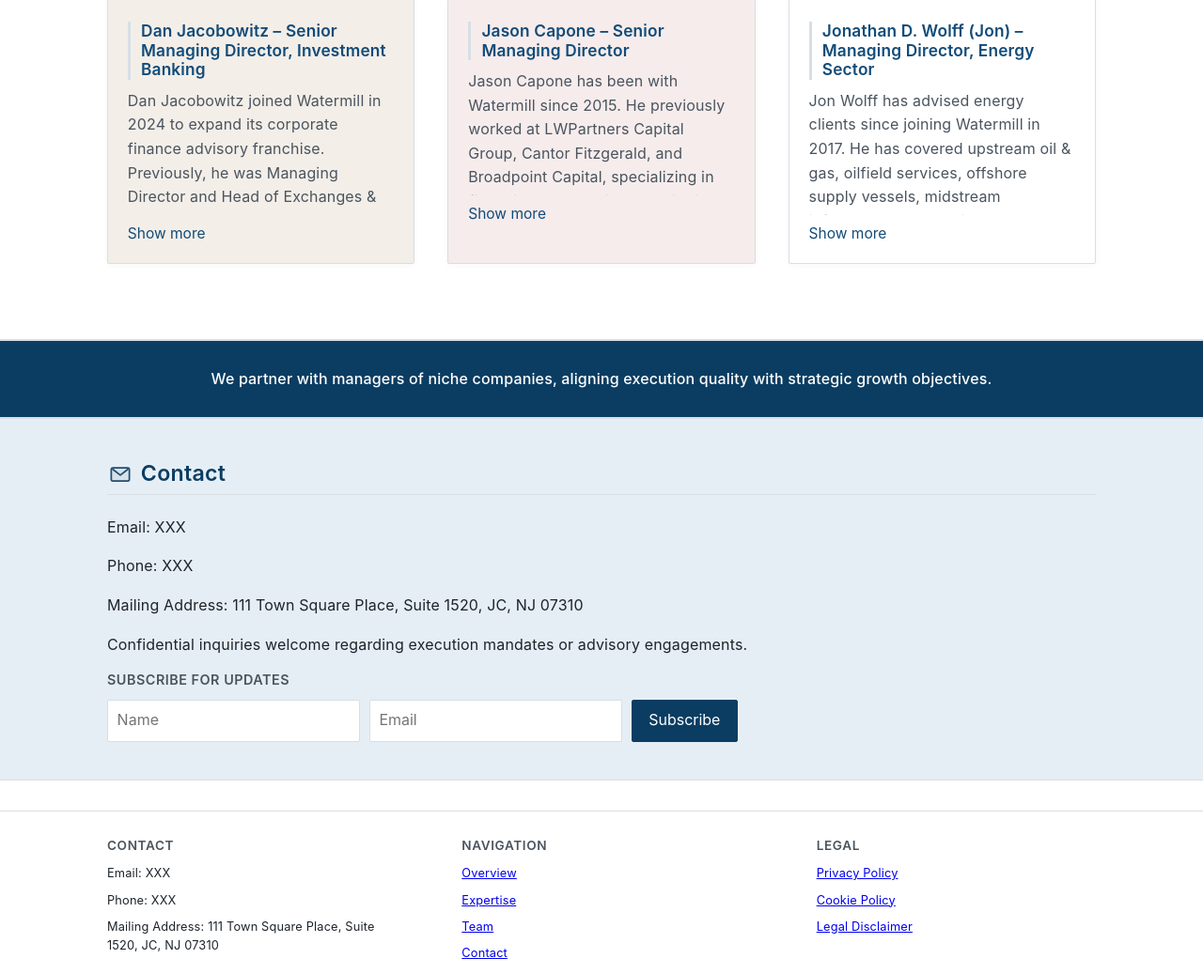
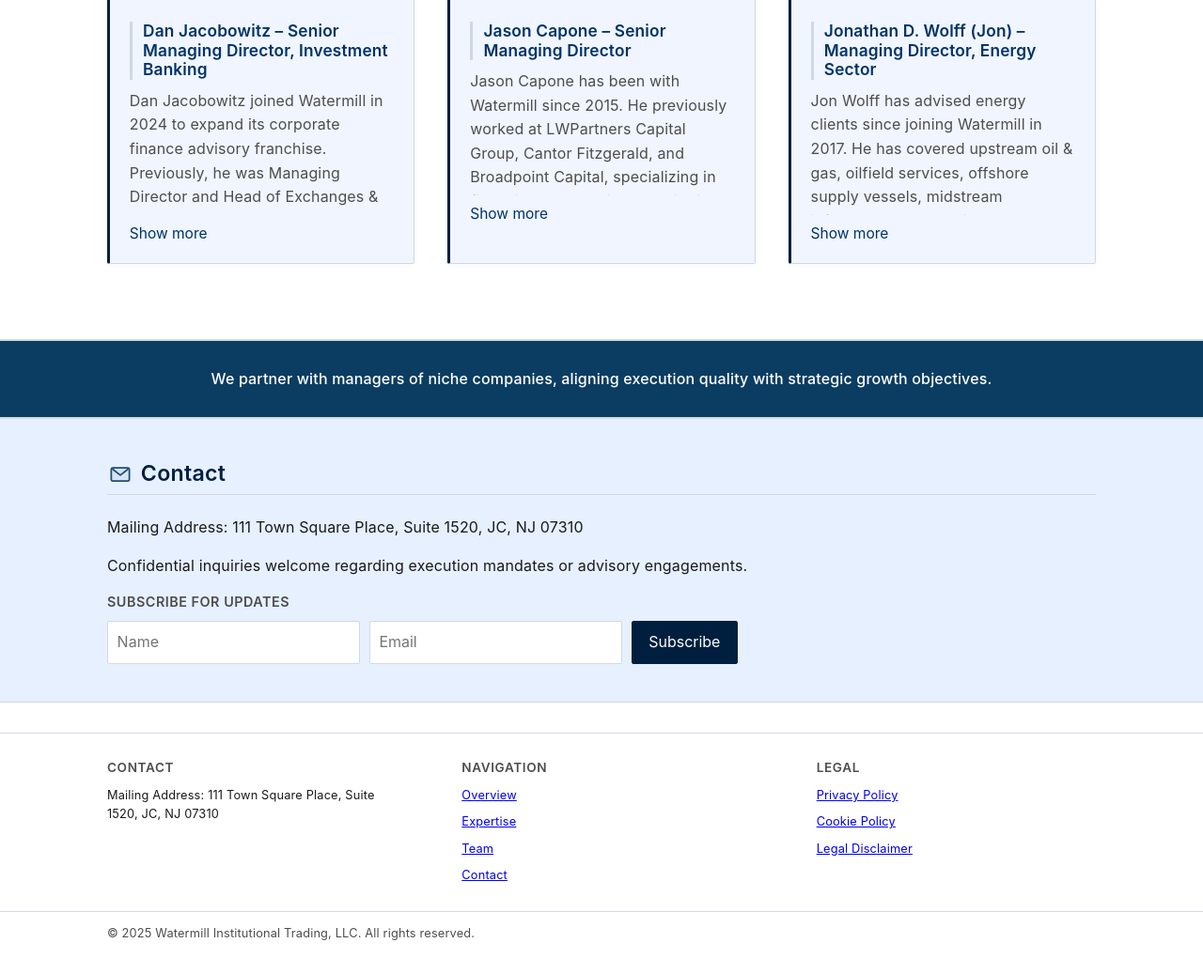
Before and after one commit to arkorty/single-page-service, a plain HTML site: page watermill/index.html in a window 1280 px wide. Shown: the part 1571-2608 px from the top of the page at 94% size. Drawn offline with Linux system fonts and the light colour scheme.

Commit message:
change accent to navy and remove email + phone

```diff
--- a/watermill-v2/styles.css
+++ b/watermill-v2/styles.css
@@ -1,12 +1,12 @@
 :root {
-  --brand-primary: #222222; /* Dark Gray */
-  --brand-secondary: #555555; /* Medium Gray */
-  --accent-color: #777777; /* Light Gray */
-  --text-primary: #333333;
-  --text-secondary: #666666;
+  --brand-primary: #001f3f; /* Navy Blue */
+  --brand-secondary: #003366; /* Darker Navy Blue */
+  --accent-color: #1a4b8c; /* Lighter Navy Blue */
+  --text-primary: #1a1a1a;
+  --text-secondary: #4d4d4d;
   --bg-primary: #FFFFFF;
-  --bg-secondary: #F5F5F5;
-  --border-color: #DDDDDD;
+  --bg-secondary: #f8f9fa;
+  --border-color: #d1d9e0;
   --shadow-sm: 0 1px 3px 0 rgba(0, 0, 0, 0.1), 0 1px 2px 0 rgba(0, 0, 0, 0.06);
   --shadow-md: 0 4px 6px -1px rgba(0, 0, 0, 0.1), 0 2px 4px -1px rgba(0, 0, 0, 0.06);
   --shadow-lg: 0 10px 15px -3px rgba(0, 0, 0, 0.1), 0 4px 6px -2px rgba(0, 0, 0, 0.05);
--- a/watermill/index.html
+++ b/watermill/index.html
@@ -69,7 +69,7 @@
                             <li>M&A process facilitation, from deal sourcing and marketing to due diligence and closing, and consistent negotiation support to maximize value and achieve optimal deal structure</li>
                         </ul>
                     </div>
-                    <div class="card">
+                    <div class="card sector-expertise">
                         <h3>Sector Expertise</h3>
                         <ul>
                             <li>Deep understanding in our sector</li>
@@ -145,8 +145,6 @@
             <div class="container">
                 <h2 class="section-heading" id="contact-heading"><img class="icon" src="assets/images/mail.svg" alt="" aria-hidden="true" /> Contact</h2>
                 <div class="contact-details">
-                    <p>Email: XXX</p>
-                    <p>Phone: XXX</p>
                     <p>Mailing Address: 111 Town Square Place, Suite 1520, JC, NJ 07310</p>
                     <p>Confidential inquiries welcome regarding execution mandates or advisory engagements.</p>
                 </div>
@@ -165,8 +163,6 @@
             <div class="footer-block footer-block-padded">
                 <h4>Contact</h4>
                 <ul>
-                    <li>Email: XXX</li>
-                    <li>Phone: XXX</li>
                     <li>Mailing Address: 111 Town Square Place, Suite 1520, JC, NJ 07310</li>
                 </ul>
             </div>
--- a/watermill/styles.css
+++ b/watermill/styles.css
@@ -99,17 +99,11 @@
     padding-right: 1rem;
   }
 }
-/* Pastel backgrounds for each team bio card */
-.team-bios-grid > .team-bio-card:nth-child(10n+1) { background: var(--wm-pastel-blue); }
-.team-bios-grid > .team-bio-card:nth-child(10n+2) { background: var(--wm-pastel-mint); }
-.team-bios-grid > .team-bio-card:nth-child(10n+3) { background: var(--wm-pastel-lavender); }
-.team-bios-grid > .team-bio-card:nth-child(10n+4) { background: var(--wm-pastel-sand); }
-.team-bios-grid > .team-bio-card:nth-child(10n+5) { background: var(--wm-pastel-rose); }
-.team-bios-grid > .team-bio-card:nth-child(10n+6) { background: var(--wm-pastel-yellow); }
-.team-bios-grid > .team-bio-card:nth-child(10n+7) { background: var(--wm-pastel-green); }
-.team-bios-grid > .team-bio-card:nth-child(10n+8) { background: var(--wm-pastel-coral); }
-.team-bios-grid > .team-bio-card:nth-child(10n+9) { background: var(--wm-pastel-aqua); }
-.team-bios-grid > .team-bio-card:nth-child(10n+10) { background: var(--wm-pastel-grey); }
+/* Pastel navy blue backgrounds for team bio cards */
+.team-bios-grid > .team-bio-card {
+  background: #f0f5ff; /* Very light navy blue */
+  border-left: 3px solid var(--wm-accent);
+}
 .team-bio-card:hover, .team-bio-card:focus-within {
   border-color: var(--wm-accent);
   box-shadow: 0 2px 10px 0 rgba(30,40,60,0.07);
@@ -119,6 +113,7 @@
 .clamp-6 {
   display: -webkit-box;
   -webkit-line-clamp: 6;
+  line-clamp: 6;
   -webkit-box-orient: vertical;
   overflow: hidden;
   text-overflow: ellipsis;
@@ -196,22 +191,22 @@
 /* Minimal, dependable institutional styling */
 :root {
   --wm-bg: #ffffff;
-  --wm-bg-alt: #f5f7f9;
-  --wm-border: #d7dfe5;
-  --wm-accent: #0b3d62; /* deep muted blue */
-  --wm-accent-alt: #124b78;
-  --wm-text: #1d242b;
-  --wm-text-light: #4a545e;
-  --wm-focus: #2d6ea8;
+  --wm-bg-alt: #f8f9fa;
+  --wm-border: #d1d9e0;
+  --wm-accent: #001f3f; /* navy blue */
+  --wm-accent-alt: #003366;
+  --wm-text: #1a1a1a;
+  --wm-text-light: #4d4d4d;
+  --wm-focus: #1a4b8c;
   --wm-radius: 2px;
   --wm-font-stack: -apple-system, BlinkMacSystemFont, "Segoe UI", Roboto, Oxygen, Ubuntu, Cantarell, "Helvetica Neue", Arial, sans-serif;
   --wm-mono: "SFMono-Regular", Menlo, Consolas, "Liberation Mono", monospace;
-  /* Pastel palette additions */
-  --wm-pastel-blue: #e6eef5;
-  --wm-pastel-mint: #e8f5f1;
-  --wm-pastel-lavender: #eeeaf7;
-  --wm-pastel-sand: #f3eee8;
-  --wm-pastel-rose: #f6ecec;
+  /* Navy blue palette variations */
+  --wm-pastel-blue: #e6f0ff;
+  --wm-pastel-mint: #e6f0ff;
+  --wm-pastel-lavender: #e6e6ff;
+  --wm-pastel-sand: #e6f0ff;
+  --wm-pastel-rose: #e6f0ff;
 }
 
 * { box-sizing: border-box; }
@@ -240,11 +235,11 @@ header { border-bottom: 1px solid var(--wm-border); background:#fff; }
 
 nav ul { list-style:none; margin:0; padding:0; display:flex; gap:1.5rem; }
 nav a { text-decoration:none; color: var(--wm-text-light); font-size:0.95rem; position:relative; padding:0.35rem 0; display:inline-block; }
-nav a:focus, nav a:hover { color: var(--wm-accent); }
-nav a.active { color: var(--wm-accent); font-weight:600; }
+nav a:focus, nav a:hover { color: var(--wm-accent); text-decoration: underline; }
+nav a.active { color: var(--wm-accent); font-weight: 600; border-bottom: 2px solid var(--wm-accent); }
 
 /* Hero */
-.hero { background: linear-gradient(145deg,var(--wm-pastel-blue),var(--wm-pastel-mint)); padding: 4rem 0 3rem; border-bottom:1px solid var(--wm-border); }
+.hero { background: linear-gradient(145deg,#e6f0ff,#d9e6ff); padding: 4rem 0 3rem; border-bottom:1px solid var(--wm-border); }
 .hero h1 { font-size:2rem; margin-bottom: .75rem; }
 .hero h2 { font-size:1.15rem; font-weight:400; color: var(--wm-text-light); }
 
@@ -280,6 +275,26 @@ nav a.active { color: var(--wm-accent); font-weight:600; }
 
 .card { background: var(--wm-bg); border:1px solid var(--wm-border); padding:1.25rem 1.1rem 1.1rem; border-radius: var(--wm-radius); transition: background-color .25s ease, border-color .25s ease; }
 .card:hover, .card:focus-within { background: var(--wm-pastel-mint); border-color: var(--wm-accent); }
+
+/* Sector Expertise card with navy blue background */
+.sector-expertise {
+  background: var(--wm-accent) !important;
+  color: #fff;
+  border-color: var(--wm-accent) !important;
+}
+
+.sector-expertise h3,
+.sector-expertise h3 a,
+.sector-expertise,
+.sector-expertise li {
+  color: #fff !important;
+}
+
+.sector-expertise:hover,
+.sector-expertise:focus-within {
+  background: var(--wm-accent-alt) !important;
+  border-color: var(--wm-accent-alt) !important;
+}
 
 .section {
   padding: 3.2rem 0 2.8rem;
```
Also changed, not shown: watermill-v2/index.html (+0 -2 lines).
